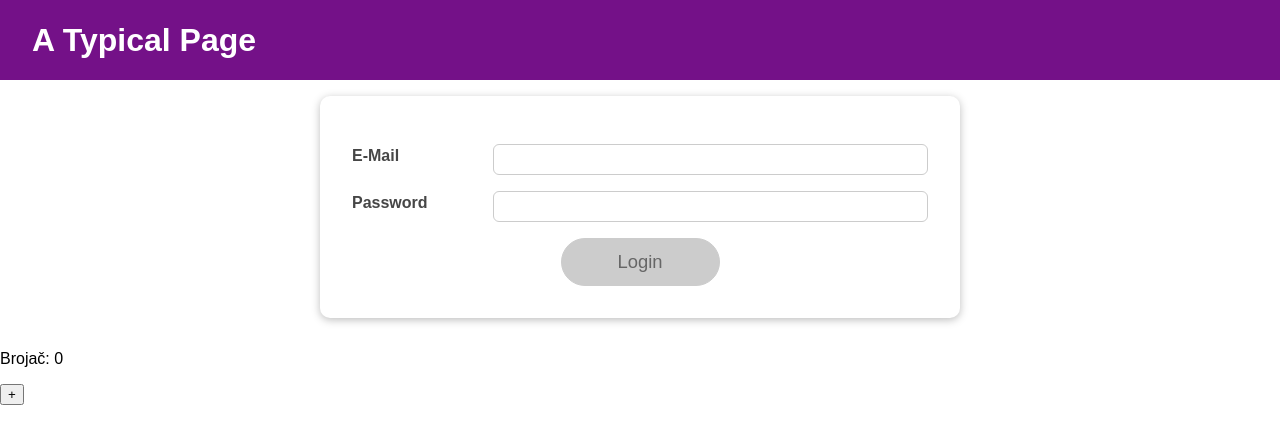
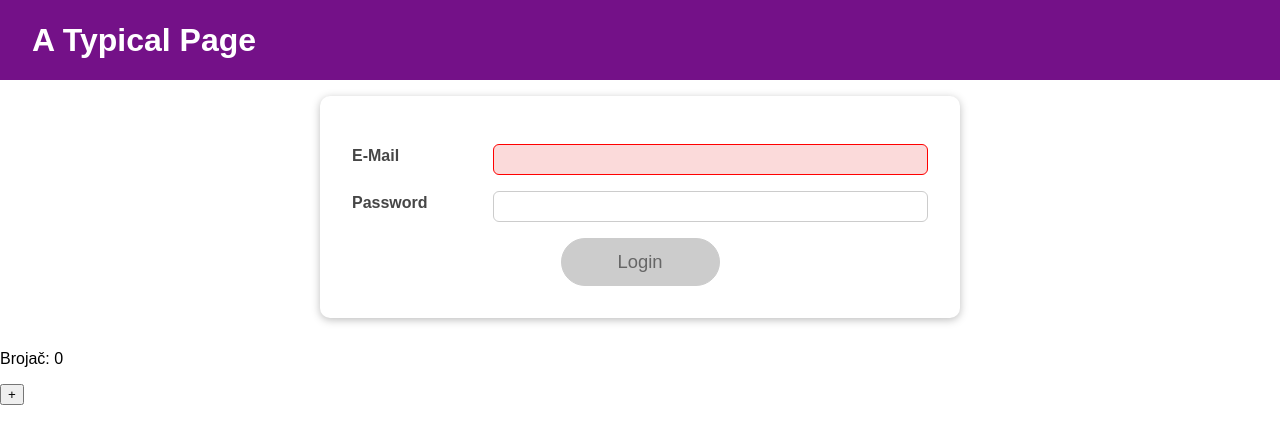
Before and after one commit to davudxD/React-learning, a React (Create React App) app in the folder 01-starting-project/: page / in a window 1280 px wide. Shown: the top 444 px of the page. Built offline with nearby package versions, Linux system fonts and the light colour scheme.

Commit message:
useReducer

```diff
--- a/01-starting-project/src/components/Login/Login.js
+++ b/01-starting-project/src/components/Login/Login.js
@@ -1,22 +1,35 @@
-import React, { useState, useEffect } from 'react';
+import React, { useState, useEffect, useReducer } from 'react';
 
 import Card from '../UI/Card/Card';
 import classes from './Login.module.css';
 import Button from '../UI/Button/Button';
 
+const emailReducer = (state, action) => {
+  if (action.type === 'USER_INPUT') {
+    return { value: action.val, isValid: action.val.includes("@") }
+  }
+  if (action.type === "INPUT_BLUR") {
+    return { value: state.value, isValid: state.value.includes("@") }
+  }
+  return { value: '', isValid: false }
+}
+
 const Login = (props) => {
-  const [enteredEmail, setEnteredEmail] = useState('');
-  const [emailIsValid, setEmailIsValid] = useState();
+  // const [enteredEmail, setEnteredEmail] = useState('');
+  // const [emailIsValid, setEmailIsValid] = useState();
   const [enteredPassword, setEnteredPassword] = useState('');
   const [passwordIsValid, setPasswordIsValid] = useState();
   const [formIsValid, setFormIsValid] = useState(false);
+
+  const [emailState, dispatchEmail] = useReducer(emailReducer, { value: '', isValid: false });
+
 
   useEffect(() => {
     console.log('EFFECT RUNNING'); // // Runnuje se odmah na pocetku cim se komponenta renderuje i nakon svake promene u enteredPassword.
     return () => {
       console.log('EFFECT CLEANUP'); // Runnuje se nakon svake promene u enteredPassword;
     }
-},[enteredPassword])
+  }, [enteredPassword])
 
   // useEffect(()=>{
   //   const identifier = setTimeout(() => {
@@ -33,7 +46,7 @@
   // }, [enteredEmail, enteredPassword]);
 
   const emailChangeHandler = (event) => {
-    setEnteredEmail(event.target.value);
+    dispatchEmail({ type: 'USER_INPUT', val: event.target.value })
     setFormIsValid(
       event.target.value.includes('@') && enteredPassword.trim().length > 6
     )
@@ -43,12 +56,12 @@
     setEnteredPassword(event.target.value);
 
     setFormIsValid(
-      event.target.value.trim().length > 6 && enteredEmail.includes('@')
+      emailState.isValid && event.target.value.includes('@')
     );
   };
 
   const validateEmailHandler = () => {
-    setEmailIsValid(enteredEmail.includes('@'));
+    dispatchEmail({ type: 'INPUT_BLUR' })
   };
 
   const validatePasswordHandler = () => {
@@ -57,29 +70,27 @@
 
   const submitHandler = (event) => {
     event.preventDefault();
-    props.onLogin(enteredEmail, enteredPassword);
+    props.onLogin(emailState.value, enteredPassword);
   };
 
   return (
     <Card className={classes.login}>
       <form onSubmit={submitHandler}>
         <div
-          className={`${classes.control} ${
-            emailIsValid === false ? classes.invalid : ''
+          className={`${classes.control} ${emailState.isValid === false ? classes.invalid : ''
             }`}
         >
           <label htmlFor="email">E-Mail</label>
           <input
             type="email"
             id="email"
-            value={enteredEmail}
+            value={emailState.value}
             onChange={emailChangeHandler}
             onBlur={validateEmailHandler}
           />
         </div>
         <div
-          className={`${classes.control} ${
-            passwordIsValid === false ? classes.invalid : ''
+          className={`${classes.control} ${passwordIsValid === false ? classes.invalid : ''
             }`}
         >
           <label htmlFor="password">Password</label>
```
Lines whose indentation alone changed are shown as unchanged.
